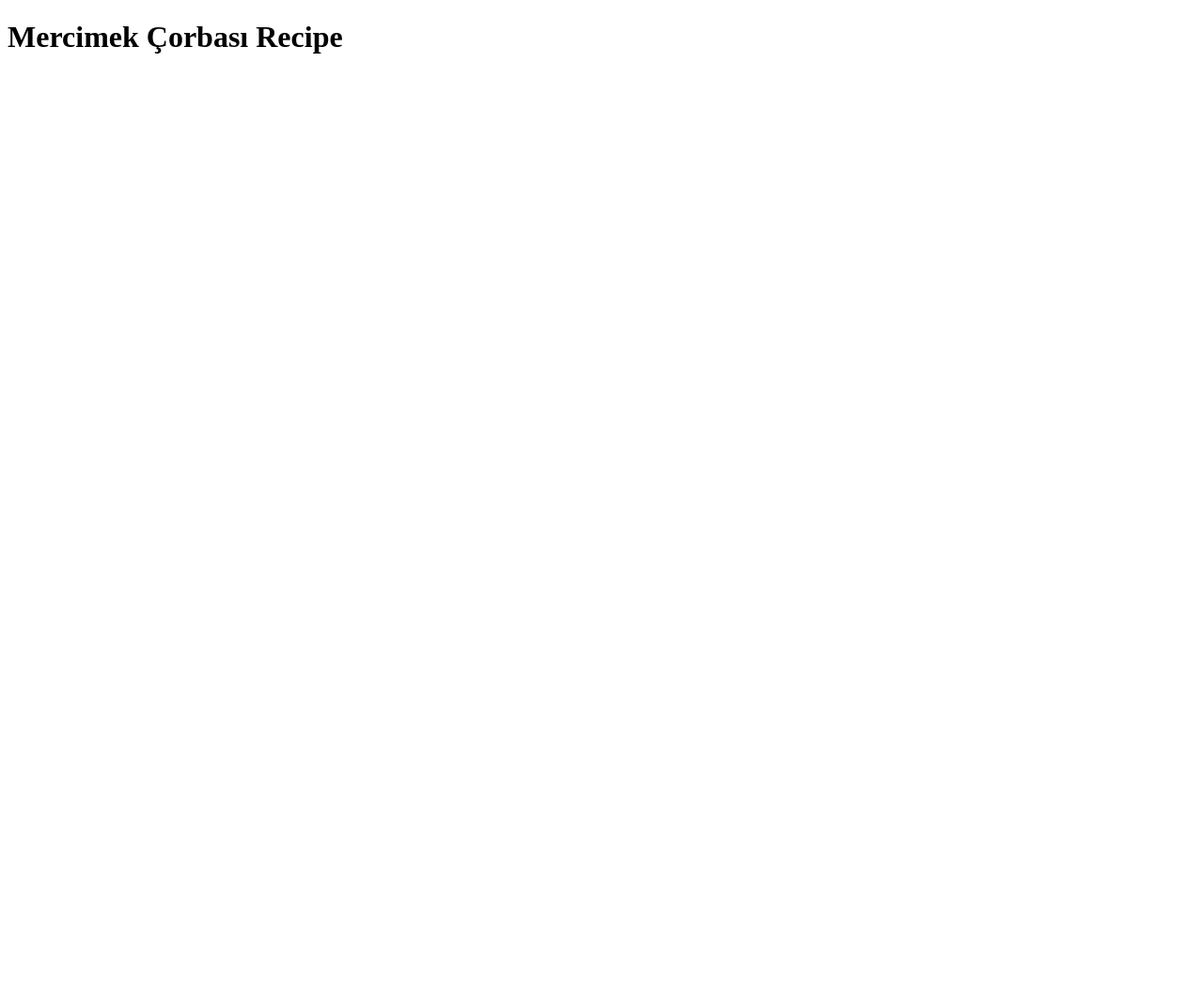
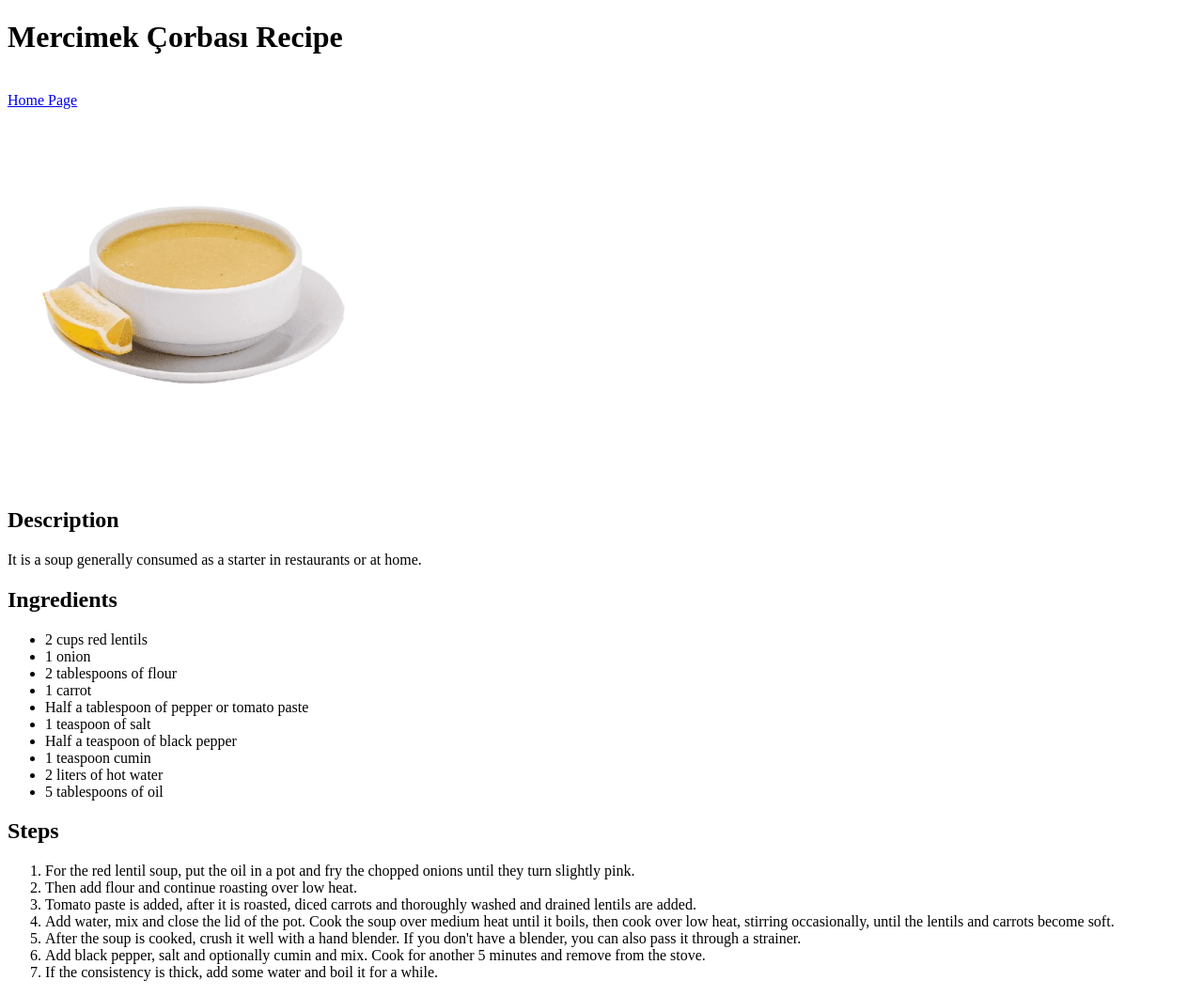
Before and after one commit to chorumlablabeasy/odin-recipes, a plain HTML site: page recipes/mercimek-corbasi.html in a window 1280 px wide. Shown: the whole page at 94% size. Before the commit the page ends 800 px from the top, so only its background shows below. Drawn offline with Linux system fonts and the light colour scheme.

Commit message:
add mercimek-corbasi page

```diff
--- a/recipes/mercimek-corbasi.html
+++ b/recipes/mercimek-corbasi.html
@@ -7,5 +7,40 @@
 </head>
 <body>
     <h1>Mercimek Çorbası Recipe</h1>
+    <br>
+    <a href="../index.html">Home Page</a>
+    <br>
+    <img src="../images/mercimek-corbasi.webp" alt="Mercimek Çorbası" width="400" height="400">
+
+    <h2>Description</h2>
+
+    <p>It is a soup generally consumed as a starter in restaurants or at home.</p>
+
+    <h2>Ingredients</h2>
+
+    <ul>
+        <li>2 cups red lentils</li>
+        <li>1 onion</li>
+        <li>2 tablespoons of flour</li>
+        <li>1 carrot</li>
+        <li>Half a tablespoon of pepper or tomato paste</li>
+        <li>1 teaspoon of salt</li>
+        <li>Half a teaspoon of black pepper</li>
+        <li>1 teaspoon cumin</li>
+        <li>2 liters of hot water</li>
+        <li>5 tablespoons of oil</li>
+    </ul>
+
+    <h2>Steps</h2>
+
+    <ol>
+        <li>For the red lentil soup, put the oil in a pot and fry the chopped onions until they turn slightly pink.</li>
+        <li>Then add flour and continue roasting over low heat.</li>
+        <li>Tomato paste is added, after it is roasted, diced carrots and thoroughly washed and drained lentils are added.</li>
+        <li>Add water, mix and close the lid of the pot. Cook the soup over medium heat until it boils, then cook over low heat, stirring occasionally, until the lentils and carrots become soft.</li>
+        <li>After the soup is cooked, crush it well with a hand blender. If you don't have a blender, you can also pass it through a strainer.</li>
+        <li>Add black pepper, salt and optionally cumin and mix. Cook for another 5 minutes and remove from the stove.</li>
+        <li>If the consistency is thick, add some water and boil it for a while.</li>
+    </ol>
 </body>
 </html>
```
Also changed, not shown: index.html (+1 -1 lines), recipes/menemen.html (+3 -0 lines), images/mercimek-corbasi.webp (added).
